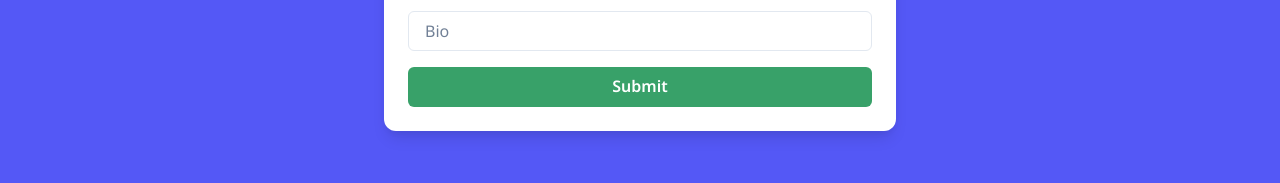
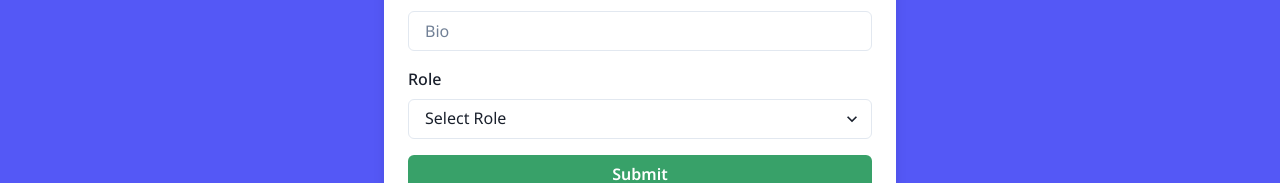
Before and after one commit to debic/fountainhead_fe, a React (Create React App) app: page /Profile in a window 1280 px wide. Shown: the part 601-784 px from the top of the page. Built offline with nearby package versions, Linux system fonts and the light colour scheme; no server answers.

Commit message:
user role

```diff
--- a/src/Pages/Profile.jsx
+++ b/src/Pages/Profile.jsx
@@ -34,21 +34,18 @@ export default function Profile() {
 
   const data = useContext(UserContext)
   const { validate } = useUserContext()
-  useEffect(() => {
-     validate()
-
-  }, [])
-
+  useEffect(() => {validate()}, [])
 
   useEffect(() => {
     axios.get("http://localhost:8080/api/user/validate", { withCredentials: true })
       .then(res => {
         const user = res.data[0]
-        const { name, email, bio, avatar } = user
+        const { name, email, bio, avatar, role } = user
         setUserName(name)
         setUserEmail(email)
         setUserBio(bio)
         setUserPhoto(avatar)
+        setUserRole(role)
       })
   }, [])
 
@@ -56,11 +53,12 @@ export default function Profile() {
   const [userEmail, setUserEmail] = useState('')
   const [userBio, setUserBio] = useState('')
   const [Userphoto, setUserPhoto] = useState('')
+  const [userRole, setUserRole] = useState('')
 
   const handleUsernameChange = (e) => setUserName(e.target.value)
   const handleEmailChange = (e) => setUserEmail(e.target.value)
   const handleUserBioChange = (e) => setUserBio(e.target.value)
-  const handleUserRoleChange = (e) => setUserBio(e.target.value)
+  const handleRoleChange = (e) => setUserRole(e.target.value)
   const handleChangePhotoClick = () => inputRef.current.click()
 
   const handleFileChange = async (event) => {
@@ -91,6 +89,7 @@ export default function Profile() {
         name: userName,
         email: userEmail,
         bio: userBio,
+        role: userRole
       },
       withCredentials: true
     })
@@ -181,13 +180,13 @@ export default function Profile() {
             />
           </FormControl>
 
-          {/* <FormControl id="role">
+          <FormControl id="role">
             <FormLabel>Role</FormLabel>
-            <Select placeholder='Select Role' onChange={handleUserRoleChange} value={userRole}>
+            <Select placeholder='Select Role' onChange={handleRoleChange} value={userRole}>
               <option value={"student"}>Student</option>
               <option value={"client"}>Client</option>
             </Select>
-          </FormControl> */}
+          </FormControl>
 
           <Stack spacing={6} direction={['column', 'row']}>
 
```
